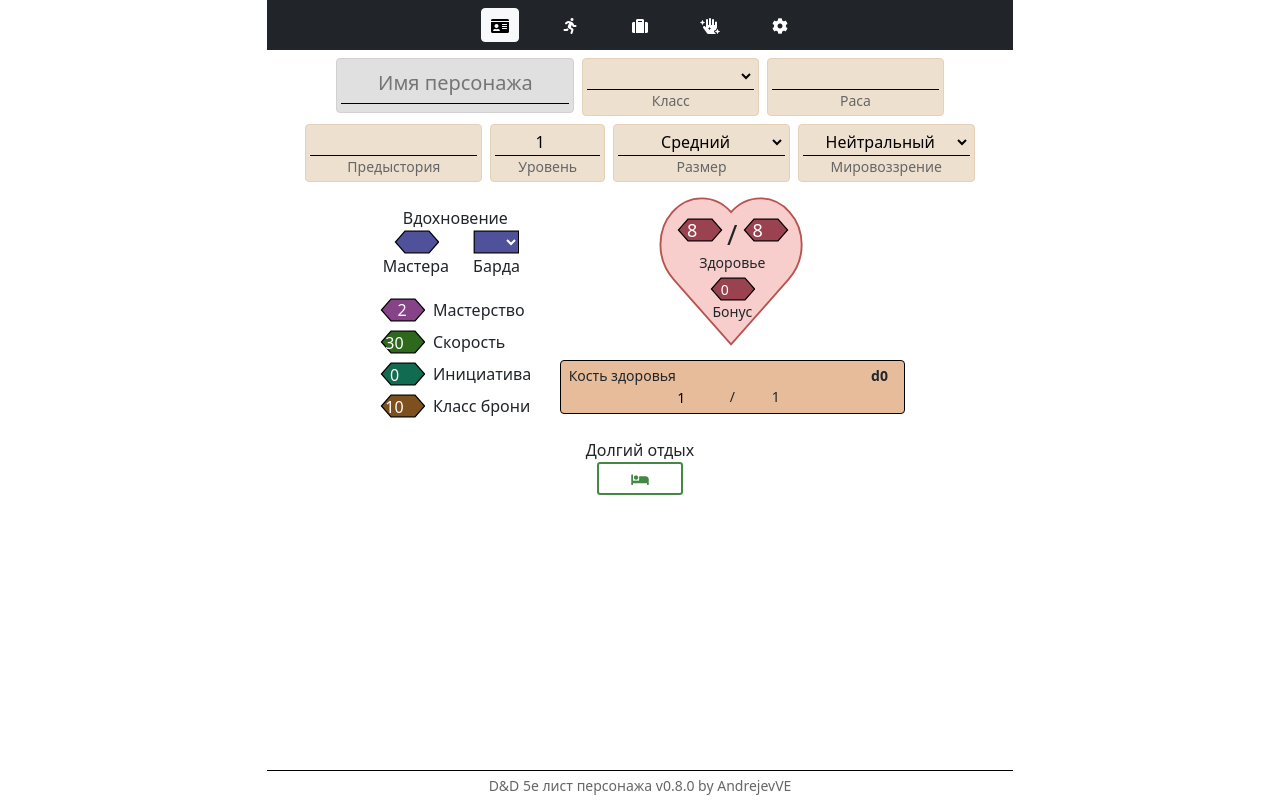
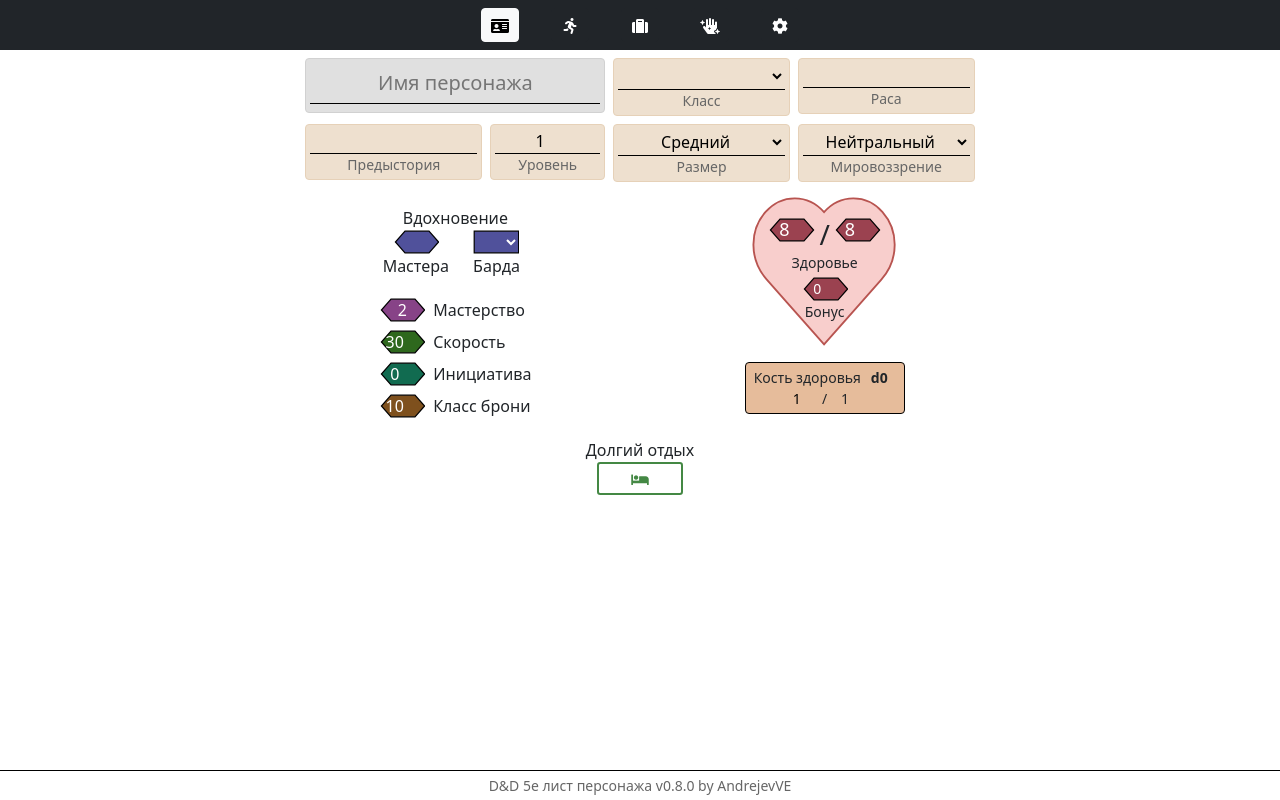
Before and after one commit to mrvzlo/CharacterSheets, a Vue app: page / in a window 1280 px wide. Built offline with nearby package versions, Linux system fonts and the light colour scheme.

Commit message:
visual fixes

```diff
--- a/src/App.vue
+++ b/src/App.vue
@@ -3,10 +3,8 @@
 </style>
 
 <template>
-   <div class="row justify-content-center mx-0">
-      <div class="col-12 col-lg-9 col-xl-7 px-0 d-flex flex-column vh-100">
-         <character />
-      </div>
+   <div class="d-flex flex-column vh-100 position-relative">
+      <character />
    </div>
 </template>
 
--- a/src/assets/css/custom.scss
+++ b/src/assets/css/custom.scss
@@ -3,6 +3,7 @@
    background: none;
    text-align: center;
    text-align-last: center;
+   padding: 0;
 }
 
 .vh-100 {
@@ -41,6 +42,7 @@
 
 .bones {
    background-color: rgb(230, 188, 155);
+   width: 160px;
 }
 
 .modal-body {
--- a/src/components/character.vue
+++ b/src/components/character.vue
@@ -6,7 +6,7 @@
       </div>
    </div>
 
-   <div class="flex-grow-1">
+   <div class="col-12 col-lg-9 col-xl-7 px-0 mx-auto flex-grow-1">
       <main-info :locked="locked" :character="character" :headerMessage="headerMessage" v-if="tab == 1" />
 
       <div class="text-center row justify-content-center mx-0" v-if="tab == 2">
--- a/src/components/inventory/container.vue
+++ b/src/components/inventory/container.vue
@@ -1,8 +1,11 @@
 <template>
    <div class="card border">
       <div class="card-header border-bottom d-flex justify-content-between">
+         <div data-bs-toggle="collapse" :data-bs-target="'.collapse_' + index">
+            <i class="fas fa-eye text-white pt-1 my-1 pe-3"></i>
+         </div>
          <div>
-            <input type="text" v-model="name" @change="setData" class="border-0 border-bottom border-white px-1" />
+            <input type="text" v-model="name" @change="setData" class="border-0 border-bottom border-white px-1 w-100 h-100" />
          </div>
          <div class="d-flex justify-content-end">
             <span class="w-50px py-1">{{ container.weight }}</span>
@@ -10,7 +13,7 @@
             <input type="number" v-model="capacity" @change="setData" class="plain w-50px" min="0" />
          </div>
       </div>
-      <div class="card-body p-1">
+      <div :class="'card-body p-1 collapse show collapse_' + index">
          <div v-for="(item, itemIndex) in container.inner" v-bind:key="itemIndex">
             <item :item="item" :index="itemIndex" :container="container" />
          </div>
--- a/src/components/main-info/derivatives.vue
+++ b/src/components/main-info/derivatives.vue
@@ -1,17 +1,19 @@
 <template>
-   <div class="d-flex p-1">
+   <div class="d-inline-flex p-1">
       <div class="hex me-2" style="--color: 110deg">
          <input v-model="speed" class="plain w-100" type="number" min="0" :disabled="locked" @change="setData" />
       </div>
       Скорость
    </div>
-   <div class="d-flex p-1">
+   <br />
+   <div class="d-inline-flex p-1">
       <div class="hex me-2" style="--color: 160deg">
          <input v-model="initiative" class="plain w-100" type="number" :disabled="locked" @change="setData" />
       </div>
       Инициатива
    </div>
-   <div class="d-flex p-1">
+   <br />
+   <div class="d-inline-flex p-1">
       <div class="hex me-2" style="--color: 40deg">
          <input v-model="armor" class="plain w-100" type="number" :disabled="locked" @change="setData" />
       </div>
--- a/src/components/main-info/health-bones.vue
+++ b/src/components/main-info/health-bones.vue
@@ -1,5 +1,5 @@
 <template>
-   <div class="small my-2 border px-2 py-1 bones rounded text-start">
+   <div class="small my-2 mx-auto border px-2 py-1 bones rounded text-start">
       Кость здоровья
       <span class="plain float-end fw-bold pe-2"> d{{ character.class.bone }} </span>
       <div class="d-flex justify-content-center">
--- a/src/components/main-info/main-info.vue
+++ b/src/components/main-info/main-info.vue
@@ -1,6 +1,6 @@
 <template>
    <div class="text-center row mx-1 justify-content-center mt-2">
-      <div class="px-1 col-12 col-md-7 col-lg-4">
+      <div class="px-1 col-12 col-md-6 col-lg-5">
          <div class="alert alert-secondary mb-2">
             <input v-model="name" class="plain w-100 border-bottom py-2 h5 mb-1" placeholder="Имя персонажа" :disabled="locked" @change="setData" />
          </div>
@@ -15,25 +15,25 @@
             <div class="small text-secondary">Класс</div>
          </div>
       </div>
-      <div class="px-1 col-4 col-md-4 col-lg-3">
+      <div class="px-1 col-4 col-md-3">
          <div class="alert alert-warning mb-2">
             <input v-model="race" class="plain w-100 border-bottom" :disabled="locked" @change="setData" />
             <div class="small text-secondary">Раса</div>
          </div>
       </div>
-      <div class="px-1 col-4 col-md-4 col-lg-3">
+      <div class="px-1 col-4 col-md-3">
          <div class="alert alert-warning mb-2">
             <input v-model="story" class="plain w-100 border-bottom" :disabled="locked" @change="setData" />
             <div class="small text-secondary">Предыстория</div>
          </div>
       </div>
-      <div class="px-1 col-3 col-lg-2">
+      <div class="px-1 col-3 col-md-3 col-lg-2">
          <div class="alert alert-warning mb-2">
             <input v-model="level" class="plain w-100 border-bottom" type="number" min="1" max="20" :disabled="locked" @change="setData" />
             <div class="small text-secondary">Уровень</div>
          </div>
       </div>
-      <div class="px-1 col-4 col-md-4 col-lg-3">
+      <div class="px-1 col-4 col-md-3">
          <div class="alert alert-warning mb-2">
             <select v-model="size" class="plain w-100 border-bottom" :disabled="locked" @change="setData">
                <option value="0">Крошечный</option>
@@ -45,7 +45,7 @@
             <div class="small text-secondary">Размер</div>
          </div>
       </div>
-      <div class="px-1 col-5 col-md-4 col-lg-3">
+      <div class="px-1 col-5 col-md-3">
          <div class="alert alert-warning mb-2">
             <select v-model="alignment" class="plain w-100 border-bottom" :disabled="locked" @change="setData">
                <option value="0">Законно-добрый</option>
@@ -61,7 +61,7 @@
             <div class="small text-secondary">Мировоззрение</div>
          </div>
       </div>
-      <div class="col-6 col-md-3">
+      <div class="col-6 px-1">
          <div class="my-3">
             Вдохновение
             <div class="d-flex px-1 justify-content-center">
@@ -83,15 +83,18 @@
                </div>
             </div>
          </div>
-         <div class="d-flex p-1">
-            <div class="hex me-2" style="--color: 300deg">
-               {{ character.proficiency }}
+         <div class="text-start mx-auto d-inline-block">
+            <div class="d-inline-flex p-1">
+               <div class="hex me-2 text-center" style="--color: 300deg">
+                  {{ character.proficiency }}
+               </div>
+               Мастерство
             </div>
-            Мастерство
+            <br />
+            <derivatives :locked="locked" :character="character" />
          </div>
-         <derivatives :locked="locked" :character="character" />
       </div>
-      <div class="col-6 d-flex flex-column justify-content-between">
+      <div class="px-1 col-6 d-flex flex-column justify-content-between">
          <health :locked="locked" :character="character" />
          <health-bones :locked="locked" :character="character" />
       </div>
```
